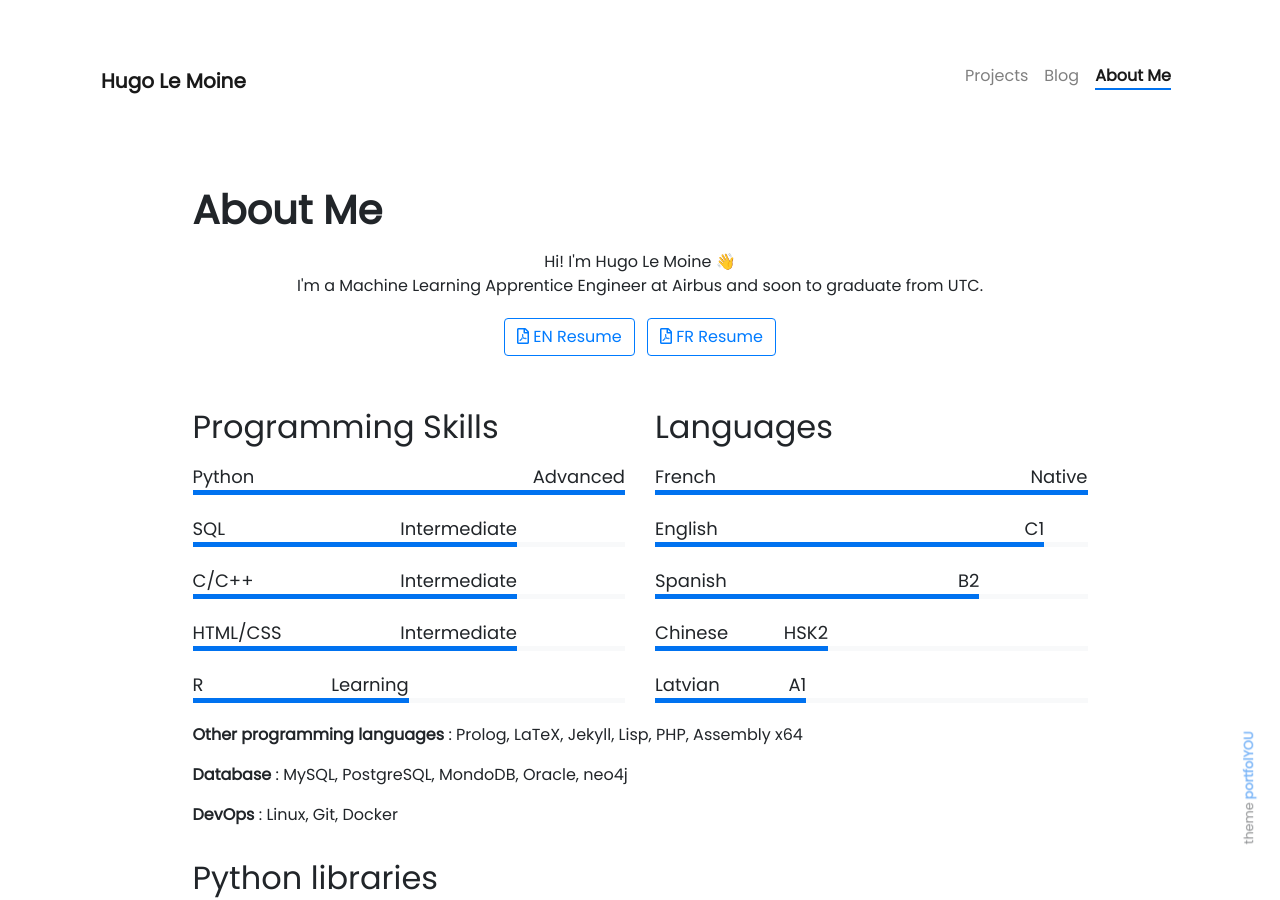
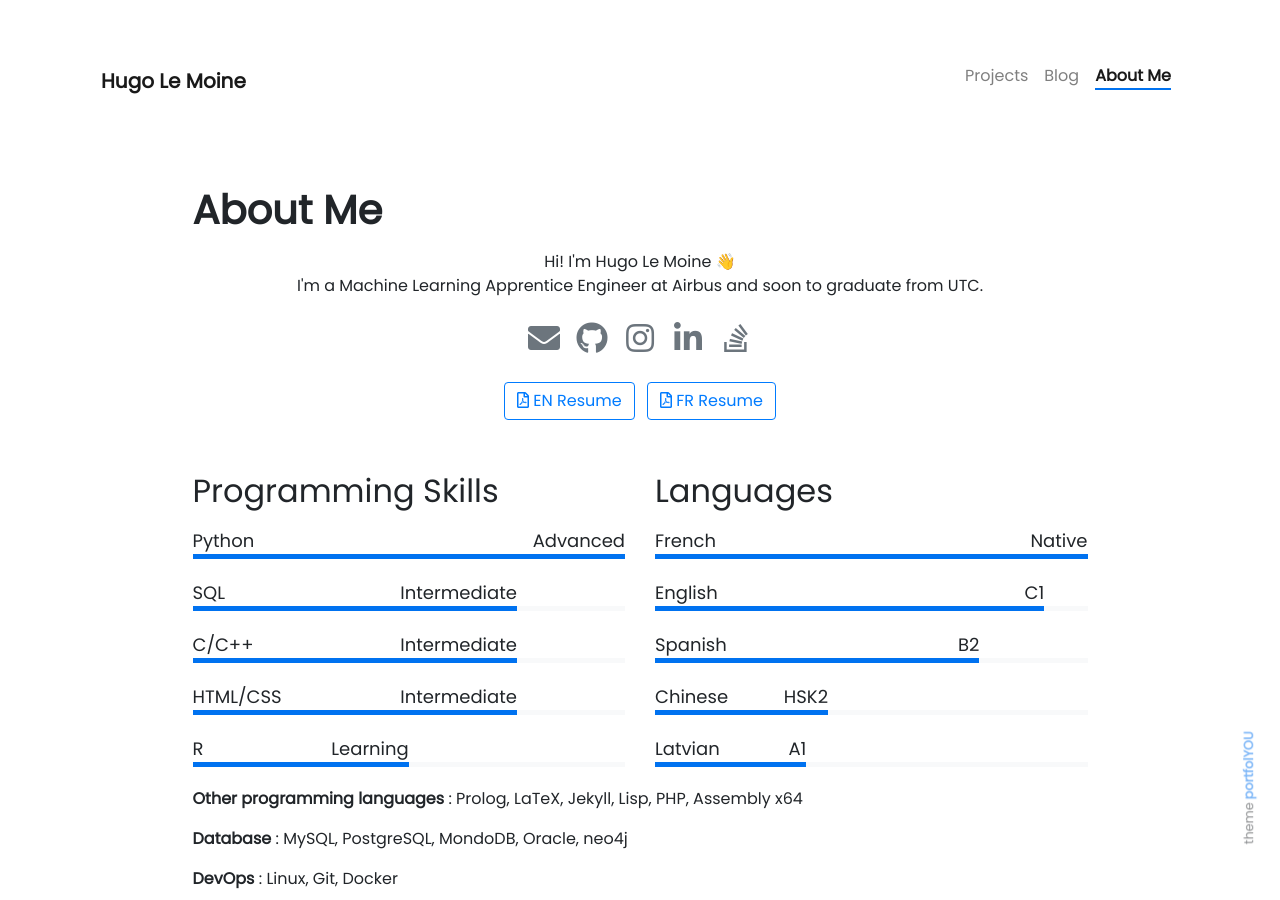
Before and after one commit to hugolmn/hugolmn.github.io, a Jekyll site: the page built from pages/about.md, in a window 1280 px wide and 900 px high. Built offline with Jekyll 4.4.1, drawn with Linux system fonts in a browser that asks for light colours; nearby versions of some CDN libraries; emoji names are drawn with the system emoji font.

Commit message:
Added links with resums

```diff
--- a/pages/about.md
+++ b/pages/about.md
@@ -13,6 +13,28 @@ weight: 3
     Hi! I'm Hugo Le Moine :wave:<br>
     I'm a Machine Learning Apprentice Engineer at Airbus and soon to graduate from UTC.
   </p>
+
+  <div class="row d-flex justify-content-center mb-3">
+
+    {%- assign unfocused_color = "6c757d" -%}
+
+    {% for account in site.author %}
+
+      {%- assign service_name = account[0] -%}
+      {%- assign service_data = site.data.social-media[service_name] -%}
+      {%- if service_data -%}
+        <a class="social d-flex justify-content-center"  href="{{ service_data.url }}{{ account[1] }}"
+           style="color: #{{ unfocused_color }}"
+           aria-label="{{ service_name }}"
+           onMouseOver="this.style.color='#{{ service_data.color }}'"
+           onMouseOut="this.style.color='#{{ unfocused_color }}'">
+          <i class="{{ service_data.icon }} fa-2x align-self-center"></i>
+        </a>
+      {%- endif -%}
+
+    {% endfor %}
+
+  </div>
   <p class="text-center">
    {% include elements/button.html link="/assets/resume/CV_EN_Hugo_Le_Moine.pdf" text='<i class="far fa-file-pdf  fa-1x align-self-center"></i> EN Resume' %}
    {% include elements/button.html link="/assets/resume/CV_FR_Hugo_Le_Moine.pdf" text='<i class="far fa-file-pdf  fa-1x align-self-center"></i> FR Resume' %}
```
